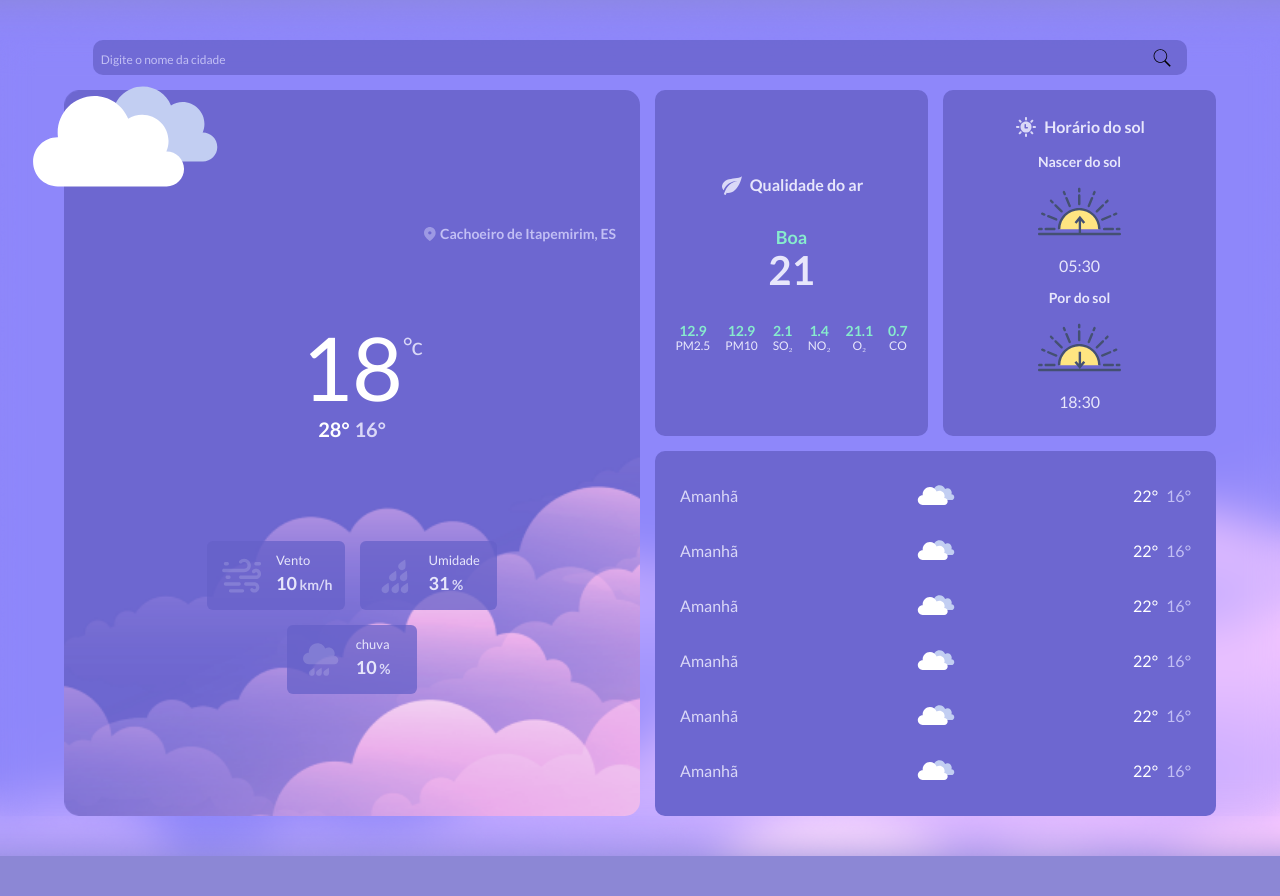
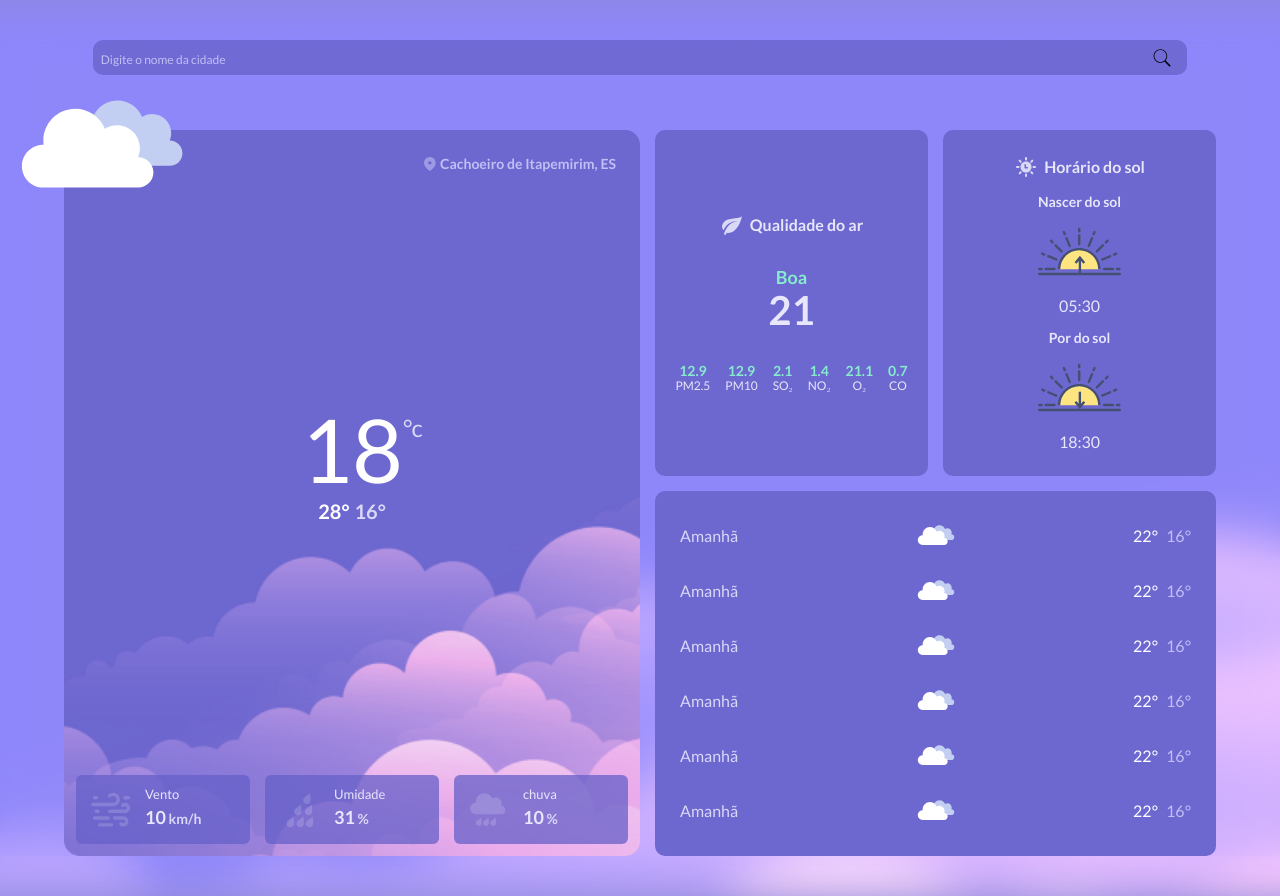
Before and after one commit to Otavio-MBarra/weather-app, a website: page index.html in a window 1280 px wide. Before the commit the page ends 856 px from the top, so only its background shows below. Drawn offline with Linux system fonts and the light colour scheme.

Commit message:
First commit

```diff
--- a/src/sass/input-search/input-search-style.scss
+++ b/src/sass/input-search/input-search-style.scss
@@ -30,3 +30,8 @@
   position: absolute;
   right: 15px;
 }
+@media screen and (min-width: 1024px) {
+  .wrapper-input-search {
+    margin-bottom: 4rem;
+  }
+}
--- a/src/sass/main-panel/panel-style.scss
+++ b/src/sass/main-panel/panel-style.scss
@@ -13,34 +13,6 @@
   justify-content: center;
   margin-top: 4rem;
   grid-area: main-panel;
-  height: 100%;
-}
-
-@media screen and (min-width: 530px) {
-  .main-weather-panel__img-climate {
-    width: 25%;
-  }
-}
-@media screen and (min-width: 690px) {
-  .main-weather-panel__img-climate {
-    top: -7rem;
-    left: -3rem;
-  }
-}
-@media screen and (min-width: 850px) {
-  .main-weather-panel__img-climate {
-    width: 20%;
-  }
-}
-@media screen and (min-width: 1024px) {
-  .main-weather-panel {
-    margin: 0;
-    .main-weather-panel__img-climate {
-      width: 35%;
-      top: -5rem;
-      left: -4rem;
-    }
-  }
 }
 
 .main-weather-panel__img-climate {
@@ -177,3 +149,43 @@
     }
   }
 }
+
+@media screen and (min-width: 530px) {
+  .main-weather-panel__img-climate {
+    width: 25%;
+  }
+}
+@media screen and (min-width: 690px) {
+  .main-weather-panel__img-climate {
+    top: -7rem;
+    left: -3rem;
+  }
+  .main-weather-pane__climate-information {
+    grid-template-columns: 1fr 1fr 1fr;
+    grid-template-rows: 1fr;
+    grid-template-areas: "wind weather rain";
+  }
+  .climate-information__card-information {
+    width: 100%;
+  }
+}
+@media screen and (min-width: 850px) {
+  .main-weather-panel__img-climate {
+    width: 20%;
+  }
+}
+@media screen and (min-width: 1024px) {
+  .main-weather-panel {
+    margin: 0;
+    .main-weather-panel__img-climate {
+      width: 176px;
+      left: -5rem;
+    }
+  }
+  .main-weather-pane__climate-information {
+    width: 100%;
+  }
+  .main-weather-panel {
+    justify-content: space-between;
+  }
+}
```
Also changed, not shown: src/css/style.min.css, 1 other file.
